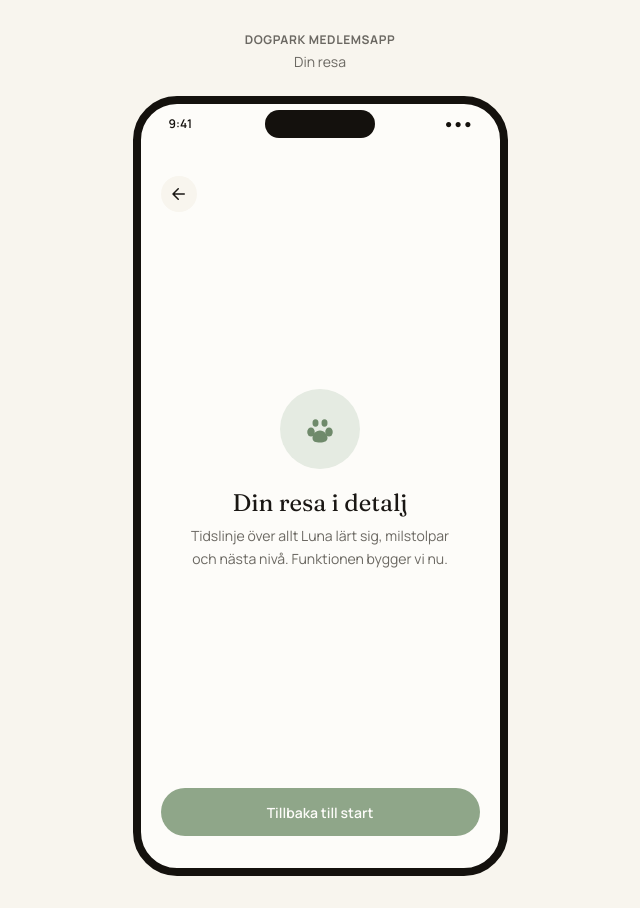
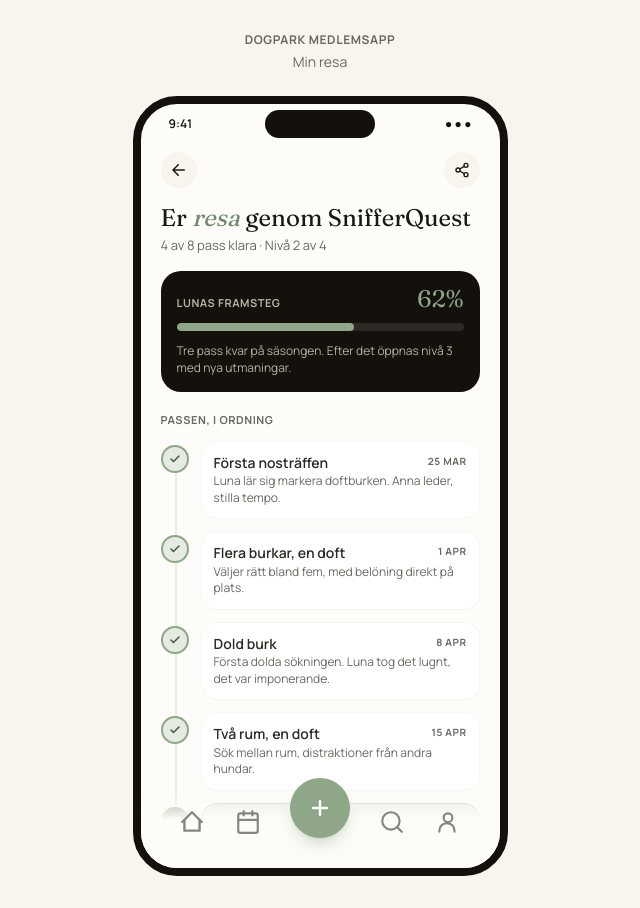
Before and after one commit to Wasse83/dogpark-prototyp, a Next.js app: page /min-resa in a window 1280 px wide. Shown: the whole page, without its empty margins (320-960 px from the left). Built offline with nearby package versions, Linux system fonts and the light colour scheme.

Commit message:
Track 2a: /min-resa — programtidslinje med milstolpar (Version C)

```diff
--- a/app/min-resa/page.tsx
+++ b/app/min-resa/page.tsx
@@ -1,11 +1,241 @@
-import { StubPage } from "@/components/StubPage";
+import Link from "next/link";
+import { PhoneFrame } from "@/components/PhoneFrame";
+import { BottomNav } from "@/components/BottomNav";
+import { Icon } from "@/components/Icon";
+import {
+  getDog,
+  getJourney,
+  getJourneySteps,
+  getMilestones,
+  type JourneyStep,
+  type Milestone,
+} from "@/lib/mock-data";
 
-export default function MinResaStub() {
+/**
+ * /min-resa — programstruktur för aktuellt program.
+ * Version C: 24px hero, kompakt tidslinje, nästa pass markerat.
+ */
+
+export default async function MinResaPage() {
+  const [dog, journey, steps, milestones] = await Promise.all([
+    getDog(),
+    getJourney(),
+    getJourneySteps(),
+    getMilestones(),
+  ]);
+
+  const completed = steps.filter((s) => s.status === "klar").length;
+  const total = steps.length;
+
   return (
-    <StubPage
-      breadcrumb="Din resa"
-      title="Din resa i detalj"
-      body="Tidslinje över allt Luna lärt sig, milstolpar och nästa nivå. Funktionen bygger vi nu."
-    />
+    <div className="min-h-screen bg-bone-100 py-8 px-4 flex flex-col items-center gap-6">
+      <div className="text-center">
+        <p className="text-xs font-bold tracking-wider text-text-muted uppercase">
+          Dogpark medlemsapp
+        </p>
+        <p className="text-sm text-text-muted mt-1">Min resa</p>
+      </div>
+
+      <PhoneFrame>
+        <div className="h-full overflow-y-auto px-5 pb-24">
+          {/* Header */}
+          <div className="flex items-center justify-between mb-4">
+            <Link
+              href="/"
+              aria-label="Tillbaka"
+              className="w-9 h-9 rounded-full bg-bone-100 flex items-center justify-center hover:bg-bone-200 transition-colors"
+            >
+              <Icon.ArrowLeft size={18} />
+            </Link>
+            <Link
+              href="/dela"
+              aria-label="Dela resan"
+              className="w-9 h-9 rounded-full bg-bone-100 flex items-center justify-center hover:bg-bone-200 transition-colors"
+            >
+              <svg
+                width={16}
+                height={16}
+                viewBox="0 0 24 24"
+                fill="none"
+                stroke="currentColor"
+                strokeWidth={2}
+                strokeLinecap="round"
+                strokeLinejoin="round"
+              >
+                <circle cx={18} cy={5} r={3} />
+                <circle cx={6} cy={12} r={3} />
+                <circle cx={18} cy={19} r={3} />
+                <path d="M8.6 13.5l6.8 4M15.4 6.5l-6.8 4" />
+              </svg>
+            </Link>
+          </div>
+
+          {/* Hero */}
+          <div className="mb-4">
+            <h1 className="font-display text-[24px] leading-[1.15]">
+              Er <em className="text-sage-600 italic">resa</em> genom{" "}
+              {journey.programName}
+            </h1>
+            <p className="text-[13px] text-text-muted mt-1">
+              {completed} av {total} pass klara · Nivå {journey.level} av{" "}
+              {journey.totalLevels}
+            </p>
+          </div>
+
+          {/* Progress-kort */}
+          <div className="bg-charcoal-900 text-bone-50 rounded-[20px] p-4 mb-5">
+            <div className="flex items-end justify-between mb-3">
+              <p className="text-[11px] font-bold tracking-wider text-text-on-inverse-muted uppercase">
+                {dog.name}s framsteg
+              </p>
+              <span className="font-display text-[24px] leading-none text-sage-500">
+                {journey.progressPct}%
+              </span>
+            </div>
+            <div className="h-2 bg-charcoal-700 rounded-pill overflow-hidden">
+              <div
+                className="h-full bg-sage-500 rounded-pill origin-left animate-progress-fill"
+                style={{ width: `${journey.progressPct}%` }}
+              />
+            </div>
+            <p className="text-[12px] text-text-on-inverse-muted mt-3 leading-snug">
+              Tre pass kvar på säsongen. Efter det öppnas nivå 3 med nya utmaningar.
+            </p>
+          </div>
+
+          {/* Tidslinje */}
+          <p className="text-[11px] font-bold tracking-wider text-text-muted uppercase mb-3">
+            Passen, i ordning
+          </p>
+          <ol className="relative">
+            {/* Vertikal linje */}
+            <div
+              className="absolute left-[14px] top-1 bottom-1 w-0.5 bg-bone-200"
+              aria-hidden="true"
+            />
+            {steps.map((step) => (
+              <TimelineItem key={step.id} step={step} />
+            ))}
+          </ol>
+
+          {/* Milstolpar */}
+          {milestones.length > 0 && (
+            <section className="mt-6">
+              <p className="text-[11px] font-bold tracking-wider text-text-muted uppercase mb-3">
+                Senaste milstolpar
+              </p>
+              <div className="flex flex-col gap-2">
+                {milestones.map((m) => (
+                  <MilestoneCard key={m.id} milestone={m} />
+                ))}
+              </div>
+            </section>
+          )}
+        </div>
+
+        <BottomNav />
+      </PhoneFrame>
+    </div>
   );
 }
+
+function TimelineItem({ step }: { step: JourneyStep }) {
+  const isNow = step.status === "nu";
+  const isDone = step.status === "klar";
+
+  return (
+    <li className="relative pl-10 pb-3">
+      <span
+        className={`absolute left-0 top-1 w-7 h-7 rounded-full flex items-center justify-center border-2 ${
+          isNow
+            ? "bg-sage-500 border-sage-500 text-bone-50"
+            : isDone
+              ? "bg-sage-100 border-sage-500 text-sage-800"
+              : "bg-bone-100 border-bone-200 text-text-muted"
+        }`}
+        aria-hidden="true"
+      >
+        {isDone ? (
+          <svg
+            width={12}
+            height={12}
+            viewBox="0 0 24 24"
+            fill="none"
+            stroke="currentColor"
+            strokeWidth={3}
+            strokeLinecap="round"
+            strokeLinejoin="round"
+          >
+            <path d="M20 6L9 17l-5-5" />
+          </svg>
+        ) : (
+          <span className="text-[10px] font-bold">{step.sessionNumber}</span>
+        )}
+      </span>
+
+      <div
+        className={`rounded-[16px] p-3 ${
+          isNow
+            ? "bg-sage-100 border border-sage-500/40"
+            : "bg-bg-surface border border-charcoal-900/[0.04]"
+        }`}
+      >
+        <div className="flex items-start justify-between gap-2 mb-0.5">
+          <p
+            className={`text-[14px] font-semibold leading-tight ${
+              isDone ? "text-text-secondary" : "text-charcoal-900"
+            }`}
+          >
+            {step.title}
+          </p>
+          <span
+            className={`flex-shrink-0 text-[10px] font-bold tracking-wider uppercase ${
+              isNow ? "text-sage-800" : "text-text-muted"
+            }`}
+          >
+            {isNow ? "Nästa · " : ""}
+            {step.dateLabel}
+          </span>
+        </div>
+        <p className="text-[12px] text-text-muted leading-snug">
+          {step.description}
+        </p>
+      </div>
+    </li>
+  );
+}
+
+function MilestoneCard({ milestone }: { milestone: Milestone }) {
+  const icons: Record<Milestone["type"], string> = {
+    achievement: "Klarade",
+    love: "Milstolpe",
+    level: "Nivå",
+  };
+  const bg: Record<Milestone["type"], string> = {
+    achievement: "bg-sage-100 text-sage-800",
+    love: "bg-rose-100 text-rose-700",
+    level: "bg-bone-200 text-text-secondary",
+  };
+
+  return (
+    <div className="bg-bg-surface rounded-[16px] p-3 border border-charcoal-900/[0.04] flex items-center gap-3">
+      <span
+        className={`text-[10px] font-bold tracking-wider uppercase rounded-pill px-2 py-0.5 flex-shrink-0 ${bg[milestone.type]}`}
+      >
+        {icons[milestone.type]}
+      </span>
+      <div className="flex-1 min-w-0">
+        <p className="text-[13px] font-semibold leading-tight">
+          {milestone.title}
+        </p>
+        <p className="text-[11px] text-text-muted mt-0.5">
+          {milestone.daysAgo === 1
+            ? "Igår"
+            : milestone.daysAgo < 7
+              ? `${milestone.daysAgo} dagar sedan`
+              : `${Math.round(milestone.daysAgo / 7)} veckor sedan`}
+        </p>
+      </div>
+    </div>
+  );
+}
--- a/lib/mock-data.ts
+++ b/lib/mock-data.ts
@@ -319,6 +319,88 @@ export const mockMilestones: Milestone[] = [
   { id: "m1", title: "Klarade SnifferQuest säsong 1", daysAgo: 2, type: "achievement" },
   { id: "m2", title: "10 pass tillsammans", daysAgo: 21, type: "love" },
 ];
+
+// /min-resa — detaljerad programstruktur för aktuellt program (SnifferQuest).
+export type JourneyStep = {
+  id: string;
+  sessionNumber: number;
+  title: string;
+  description: string;
+  dateLabel: string; // t.ex. "22 apr"
+  status: "klar" | "nu" | "framtida";
+};
+
+export const mockJourneySteps: JourneyStep[] = [
+  {
+    id: "js-1",
+    sessionNumber: 1,
+    title: "Första nosträffen",
+    description: "Luna lär sig markera doftburken. Anna leder, stilla tempo.",
+    dateLabel: "25 mar",
+    status: "klar",
+  },
+  {
+    id: "js-2",
+    sessionNumber: 2,
+    title: "Flera burkar, en doft",
+    description: "Väljer rätt bland fem, med belöning direkt på plats.",
+    dateLabel: "1 apr",
+    status: "klar",
+  },
+  {
+    id: "js-3",
+    sessionNumber: 3,
+    title: "Dold burk",
+    description: "Första dolda sökningen. Luna tog det lugnt, det var imponerande.",
+    dateLabel: "8 apr",
+    status: "klar",
+  },
+  {
+    id: "js-4",
+    sessionNumber: 4,
+    title: "Två rum, en doft",
+    description: "Sök mellan rum, distraktioner från andra hundar.",
+    dateLabel: "15 apr",
+    status: "klar",
+  },
+  {
+    id: "js-5",
+    sessionNumber: 5,
+    title: "Tidspress",
+    description: "90 sekunder att markera. Luna är redo för det här.",
+    dateLabel: "22 apr",
+    status: "nu",
+  },
+  {
+    id: "js-6",
+    sessionNumber: 6,
+    title: "Flera dofter",
+    description: "Skilja två dofter åt. Nytt moment, vi tar det i små steg.",
+    dateLabel: "29 apr",
+    status: "framtida",
+  },
+  {
+    id: "js-7",
+    sessionNumber: 7,
+    title: "Utomhusmiljö",
+    description: "Första söket utanför. Vind, andra dofter, ny verklighet.",
+    dateLabel: "6 maj",
+    status: "framtida",
+  },
+  {
+    id: "js-8",
+    sessionNumber: 8,
+    title: "Uppflyttning",
+    description: "Hela säsongen summeras. Nivå 3 väntar efter det här.",
+    dateLabel: "13 maj",
+    status: "framtida",
+  },
+];
+
+export async function getJourneySteps(): Promise<JourneyStep[]> {
+  await fakeDelay();
+  return mockJourneySteps;
+}
 
 // ---------- Mock-funktioner ----------
 
```
